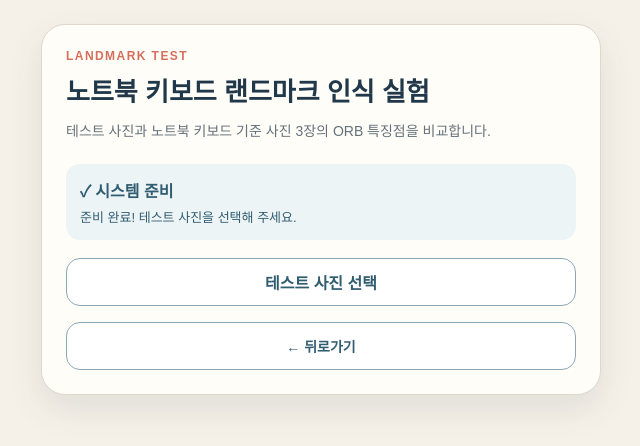
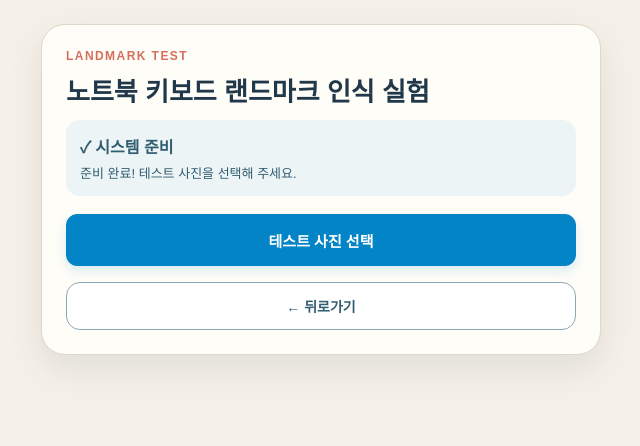
Before and after one commit to poketmon2004-droid/loqest-prototype, a Next.js app: page /landmark-test in a window 1280 px wide. Shown: the top 446 px of the page, without its empty margins (319-959 px from the left). Built offline with nearby package versions, Linux system fonts and the light colour scheme.

Commit message:
ux(test): simplify intro, emphasize photo selection, rename finish CTA, and paint loading overlay without delay

```diff
--- a/app/landmark-test/page.tsx
+++ b/app/landmark-test/page.tsx
@@ -390,10 +390,13 @@ export default function LandmarkTestPage() {
       `${landmarkName} 기준 사진 ${referenceImages.length}장과 특징점을 비교하고 있습니다.`
     );
 
-    const cv = await cvReadyPromise;
     let testDescriptors: any = null;
 
     try {
+      // Let the browser paint the loading overlay before CPU-intensive OpenCV work.
+      // This does not impose a minimum loading duration.
+      await new Promise<void>((resolve) => requestAnimationFrame(() => resolve()));
+      const cv = await cvReadyPromise;
       const testImage = await loadImage(selectedImage);
       testDescriptors = extractFeatures(cv, testImage);
 
@@ -468,11 +471,6 @@ export default function LandmarkTestPage() {
 
         <h1 style={styles.title}>{landmarkName} 랜드마크 인식 실험</h1>
 
-        <p style={styles.description}>
-          테스트 사진과 {landmarkName} 기준 사진 {referenceImages.length}장의
-          ORB 특징점을 비교합니다.
-        </p>
-
         {attractionError && (
           <div style={styles.errorBox}>{attractionError}</div>
         )}
@@ -539,7 +537,7 @@ export default function LandmarkTestPage() {
             </section>
             <div style={styles.resultActions}>
               {landmarkPassed && !saveFailed && activeAttractionId ? (
-                <Link href={"/admin/attractions/" + activeAttractionId} style={styles.resultPrimaryButton}>퀘스트 관리로 이동</Link>
+                <Link href={"/admin/attractions/" + activeAttractionId} style={styles.resultPrimaryButton}>테스트 완료하기</Link>
               ) : (
                 <button type="button" onClick={returnToTestStart} style={styles.resultPrimaryButton}>다시 테스트하기</button>
               )}
@@ -667,15 +665,17 @@ const styles: Record<string, CSSProperties> = {
 
   fileLabel: {
     display: "flex",
-    minHeight: "48px",
+    minHeight: "52px",
     alignItems: "center",
     justifyContent: "center",
-    border: "1px solid #8da8b5",
-    borderRadius: "14px",
-    background: "#ffffff",
-    color: "#315d70",
+    border: "1px solid #0284c7",
+    borderRadius: "11px",
+    background: "#0284c7",
+    color: "#ffffff",
+    fontSize: "15px",
     fontWeight: 800,
     cursor: "pointer",
+    boxShadow: "0 5px 12px rgba(2,132,199,.15)",
   },
 
   hiddenInput: {
```
